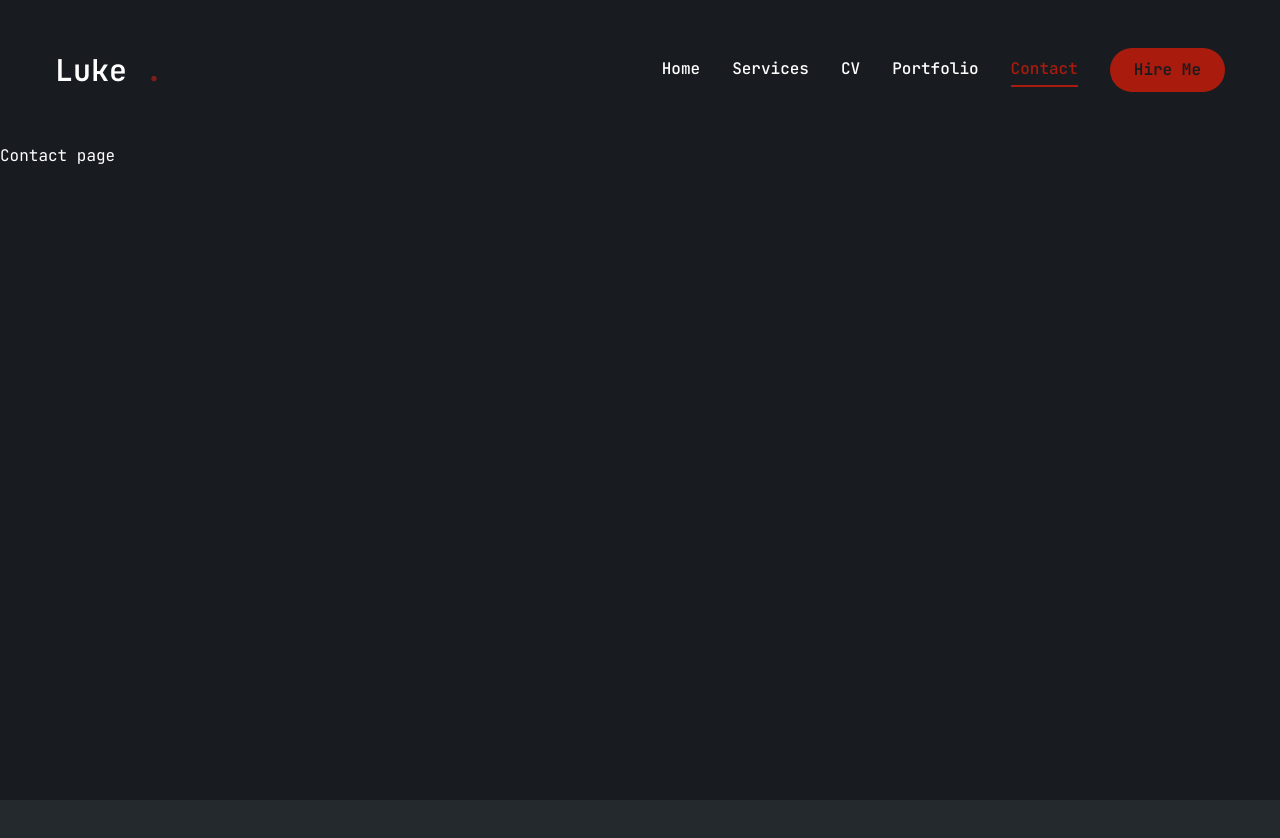
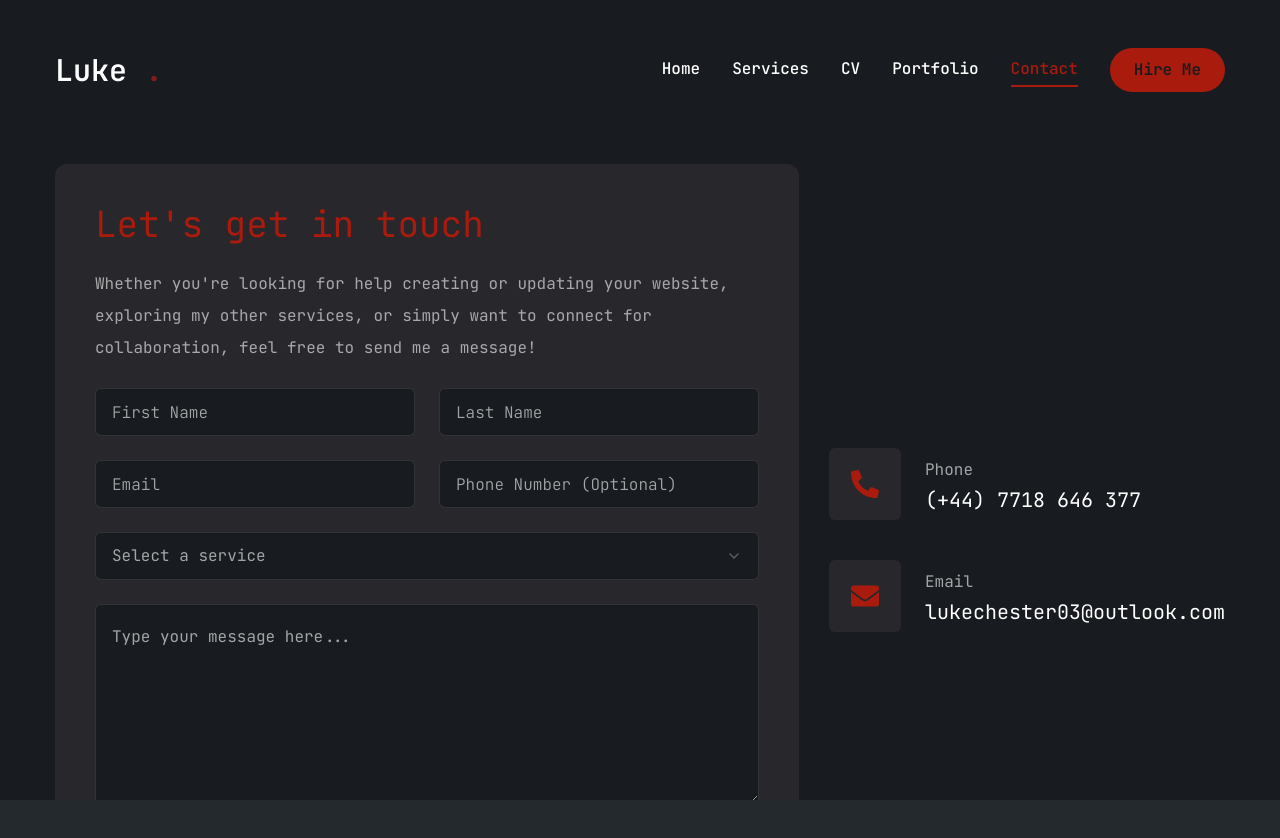
Before and after one commit to LukeChester03/luke-portfolio, a Next.js app: page /contact in a window 1280 px wide. Shown: the top 838 px of the page. Before the commit the page ends 800 px from the top, so only its background shows below. Built offline with nearby package versions, Linux system fonts and the light colour scheme.

Commit message:
made contact page

```diff
--- a/app/contact/page.tsx
+++ b/app/contact/page.tsx
@@ -1,7 +1,91 @@
-import React from "react";
+"use client";
 
+import { Button } from "@/components/ui/Button";
+import { Input } from "@/components/ui/Input";
+import { Textarea } from "@/components/ui/Textarea";
+import {
+  Select,
+  SelectContent,
+  SelectGroup,
+  SelectItem,
+  SelectLabel,
+  SelectTrigger,
+  SelectValue,
+} from "@/components/ui/Select";
+import { FaPhoneAlt, FaEnvelope, FaMapMarkerAlt } from "react-icons/fa";
+import { motion } from "framer-motion";
+const info = [
+  { icon: <FaPhoneAlt />, title: "Phone", description: "(+44) 7718 646 377" },
+  { icon: <FaEnvelope />, title: "Email", description: "lukechester03@outlook.com" },
+];
 const Contact = () => {
-  return <div>Contact page</div>;
+  return (
+    <motion.section
+      initial={{ opacity: 0 }}
+      animate={{ opacity: 1, transition: { delay: 2.4, duration: 0.4, ease: "easeIn" } }}
+      className="py-6"
+    >
+      <div className="container mx-auto">
+        <div className="flex flex-col xl:flex-row gap-[30px]">
+          <div className="xl:h-[54%] order-2 xl:order-none ">
+            <form className="flex flex-col gap-6 p-10 bg-[#27272c] rounded-xl">
+              <h3 className="text-4xl text-accent ">Let's get in touch</h3>
+              <p className="text-white/60">
+                Whether you're looking for help creating or updating your website, exploring my
+                other services, or simply want to connect for collaboration, feel free to send me a
+                message!
+              </p>
+              {/* input */}
+              <div className="grid frid-cols-1 md:grid-cols-2 gap-6 ">
+                <Input type="firstname" placeholder="First Name" />
+                <Input type="lastname" placeholder="Last Name" />
+                <Input type="email" placeholder="Email" />
+                <Input type="phone" placeholder="Phone Number (Optional)" />
+              </div>
+              {/* select */}
+              <Select>
+                <SelectTrigger className="w-full">
+                  <SelectValue placeholder="Select a service" />
+                </SelectTrigger>
+                <SelectContent>
+                  <SelectGroup>
+                    <SelectLabel>Select a Service</SelectLabel>
+                    <SelectItem value="Web Development">Web Development</SelectItem>
+                    <SelectItem value="UI/UX Design">UI/UX Design</SelectItem>
+                    <SelectItem value="Tech Consulting">Tech Consulting</SelectItem>
+                    <SelectItem value="Mobile Development">Mobile Development</SelectItem>
+                    <SelectItem value="Misc">Other (Please Specify)</SelectItem>
+                  </SelectGroup>
+                </SelectContent>
+              </Select>
+              <Textarea className="h-[200px]" placeholder="Type your message here..." />
+              <Button size={"md"} className="max-w-40 self-center items-center justify-center">
+                Send Message
+              </Button>
+            </form>
+          </div>
+          {/* info */}
+          <div className="flex-1 flex items-center xl:justify-end order-1 xl:order-none mb-8 xl:mb-0">
+            <ul className="flex flex-col gap-10">
+              {info.map((item, index) => {
+                return (
+                  <li key={index} className="flex items-center gap-6">
+                    <div className="w-[52px] h-[52px] xl:w-[72px] xl:h-[72px] bg-[#27272c] text-accent rounded-md flex items-center justify-center">
+                      <div className="text-[28px]">{item.icon}</div>
+                    </div>
+                    <div>
+                      <p className="text-white/60">{item.title}</p>
+                      <h3 className="text-xl">{item.description}</h3>
+                    </div>
+                  </li>
+                );
+              })}
+            </ul>
+          </div>
+        </div>
+      </div>
+    </motion.section>
+  );
 };
 
 export default Contact;
--- a/app/page.tsx
+++ b/app/page.tsx
@@ -1,6 +1,6 @@
 "use client";
 import Stats from "@/components/ui/Stats";
-import { Button } from "@/components/ui/button";
+import { Button } from "@/components/ui/Button";
 import Photo from "@/components/ui/Photo";
 import Social from "@/components/ui/Social";
 import React from "react";
--- a/components/ui/Fly.tsx
+++ b/components/ui/Fly.tsx
@@ -15,7 +15,7 @@
 
 // reverse index for staggered delay
 const reverseIndex = (index: number) => {
-  const totalSteps = 6;
+  const totalSteps = 5;
   return (totalSteps - index - 1) * 0.1;
 };
 
@@ -23,7 +23,7 @@
   return (
     <>
       {/* render six motion divs going bottom left to top right */}
-      {[...Array(8)].map((_, index) => {
+      {[...Array(5)].map((_, index) => {
         return (
           <motion.div
             key={index}
--- a/components/ui/Header.tsx
+++ b/components/ui/Header.tsx
@@ -3,7 +3,7 @@
 
 //Components
 import Nav from "./Nav";
-import { Button } from "./button";
+import { Button } from "./Button";
 import MobileNav from "./MobileNav";
 
 const Header = () => {
--- a/components/ui/input.tsx
+++ b/components/ui/input.tsx
@@ -1,9 +1,8 @@
-import * as React from "react"
+import * as React from "react";
 
-import { cn } from "@/lib/utils"
+import { cn } from "@/lib/utils";
 
-export interface InputProps
-  extends React.InputHTMLAttributes<HTMLInputElement> {}
+export interface InputProps extends React.InputHTMLAttributes<HTMLInputElement> {}
 
 const Input = React.forwardRef<HTMLInputElement, InputProps>(
   ({ className, type, ...props }, ref) => {
@@ -11,15 +10,15 @@
       <input
         type={type}
         className={cn(
-          "flex h-10 w-full rounded-md border border-input bg-background px-3 py-2 text-sm ring-offset-background file:border-0 file:bg-transparent file:text-sm file:font-medium placeholder:text-muted-foreground focus-visible:outline-none focus-visible:ring-2 focus-visible:ring-ring focus-visible:ring-offset-2 disabled:cursor-not-allowed disabled:opacity-50",
+          "flex h-[48px] rounded-md border border-white/10 focus:border-accent font-light bg-primary px-4 py-5 text-base placeholder:text-white/60 outline-none",
           className
         )}
         ref={ref}
         {...props}
       />
-    )
+    );
   }
-)
-Input.displayName = "Input"
+);
+Input.displayName = "Input";
 
-export { Input }
+export { Input };
--- a/components/ui/select.tsx
+++ b/components/ui/select.tsx
@@ -1,16 +1,16 @@
-"use client"
+"use client";
 
-import * as React from "react"
-import * as SelectPrimitive from "@radix-ui/react-select"
-import { Check, ChevronDown, ChevronUp } from "lucide-react"
+import * as React from "react";
+import * as SelectPrimitive from "@radix-ui/react-select";
+import { Check, ChevronDown, ChevronUp } from "lucide-react";
 
-import { cn } from "@/lib/utils"
+import { cn } from "@/lib/utils";
 
-const Select = SelectPrimitive.Root
+const Select = SelectPrimitive.Root;
 
-const SelectGroup = SelectPrimitive.Group
+const SelectGroup = SelectPrimitive.Group;
 
-const SelectValue = SelectPrimitive.Value
+const SelectValue = SelectPrimitive.Value;
 
 const SelectTrigger = React.forwardRef<
   React.ElementRef<typeof SelectPrimitive.Trigger>,
@@ -19,7 +19,7 @@
   <SelectPrimitive.Trigger
     ref={ref}
     className={cn(
-      "flex h-10 w-full items-center justify-between rounded-md border border-input bg-background px-3 py-2 text-sm ring-offset-background placeholder:text-muted-foreground focus:outline-none focus:ring-2 focus:ring-ring focus:ring-offset-2 disabled:cursor-not-allowed disabled:opacity-50 [&>span]:line-clamp-1",
+      "flex h-[48px] w-full items-center justify-between rounded-md border border-white/10 bg-primary px-4 py-5 text-base text-white/60 placeholder:text-white/10 focus:border-accent outline-none",
       className
     )}
     {...props}
@@ -29,8 +29,8 @@
       <ChevronDown className="h-4 w-4 opacity-50" />
     </SelectPrimitive.Icon>
   </SelectPrimitive.Trigger>
-))
-SelectTrigger.displayName = SelectPrimitive.Trigger.displayName
+));
+SelectTrigger.displayName = SelectPrimitive.Trigger.displayName;
 
 const SelectScrollUpButton = React.forwardRef<
   React.ElementRef<typeof SelectPrimitive.ScrollUpButton>,
@@ -38,16 +38,13 @@
 >(({ className, ...props }, ref) => (
   <SelectPrimitive.ScrollUpButton
     ref={ref}
-    className={cn(
-      "flex cursor-default items-center justify-center py-1",
-      className
-    )}
+    className={cn("flex cursor-default items-center justify-center py-1", className)}
     {...props}
   >
     <ChevronUp className="h-4 w-4" />
   </SelectPrimitive.ScrollUpButton>
-))
-SelectScrollUpButton.displayName = SelectPrimitive.ScrollUpButton.displayName
+));
+SelectScrollUpButton.displayName = SelectPrimitive.ScrollUpButton.displayName;
 
 const SelectScrollDownButton = React.forwardRef<
   React.ElementRef<typeof SelectPrimitive.ScrollDownButton>,
@@ -55,17 +52,13 @@
 >(({ className, ...props }, ref) => (
   <SelectPrimitive.ScrollDownButton
     ref={ref}
-    className={cn(
-      "flex cursor-default items-center justify-center py-1",
-      className
-    )}
+    className={cn("flex cursor-default items-center justify-center py-1", className)}
     {...props}
   >
     <ChevronDown className="h-4 w-4" />
   </SelectPrimitive.ScrollDownButton>
-))
-SelectScrollDownButton.displayName =
-  SelectPrimitive.ScrollDownButton.displayName
+));
+SelectScrollDownButton.displayName = SelectPrimitive.ScrollDownButton.displayName;
 
 const SelectContent = React.forwardRef<
   React.ElementRef<typeof SelectPrimitive.Content>,
@@ -75,7 +68,7 @@
     <SelectPrimitive.Content
       ref={ref}
       className={cn(
-        "relative z-50 max-h-96 min-w-[8rem] overflow-hidden rounded-md border bg-popover text-popover-foreground shadow-md data-[state=open]:animate-in data-[state=closed]:animate-out data-[state=closed]:fade-out-0 data-[state=open]:fade-in-0 data-[state=closed]:zoom-out-95 data-[state=open]:zoom-in-95 data-[side=bottom]:slide-in-from-top-2 data-[side=left]:slide-in-from-right-2 data-[side=right]:slide-in-from-left-2 data-[side=top]:slide-in-from-bottom-2",
+        "relative z-50 max-h-96 min-w-[8rem] overflow-hidden rounded-md border border-white/10 bg-primary text-white shadow-md data-[state=open]:animate-in data-[state=closed]:animate-out data-[state=closed]:fade-out-0 data-[state=open]:fade-in-0 data-[state=closed]:zoom-out-95 data-[state=open]:zoom-in-95 data-[side=bottom]:slide-in-from-top-2 data-[side=left]:slide-in-from-right-2 data-[side=right]:slide-in-from-left-2 data[side=top]:slide-in-from-bottom-2 dark:border-slate-800 dark:bg-slate-950 dark:text-slate-50",
         position === "popper" &&
           "data-[side=bottom]:translate-y-1 data-[side=left]:-translate-x-1 data-[side=right]:translate-x-1 data-[side=top]:-translate-y-1",
         className
@@ -96,8 +89,8 @@
       <SelectScrollDownButton />
     </SelectPrimitive.Content>
   </SelectPrimitive.Portal>
-))
-SelectContent.displayName = SelectPrimitive.Content.displayName
+));
+SelectContent.displayName = SelectPrimitive.Content.displayName;
 
 const SelectLabel = React.forwardRef<
   React.ElementRef<typeof SelectPrimitive.Label>,
@@ -108,8 +101,8 @@
     className={cn("py-1.5 pl-8 pr-2 text-sm font-semibold", className)}
     {...props}
   />
-))
-SelectLabel.displayName = SelectPrimitive.Label.displayName
+));
+SelectLabel.displayName = SelectPrimitive.Label.displayName;
 
 const SelectItem = React.forwardRef<
   React.ElementRef<typeof SelectPrimitive.Item>,
@@ -131,8 +124,8 @@
 
     <SelectPrimitive.ItemText>{children}</SelectPrimitive.ItemText>
   </SelectPrimitive.Item>
-))
-SelectItem.displayName = SelectPrimitive.Item.displayName
+));
+SelectItem.displayName = SelectPrimitive.Item.displayName;
 
 const SelectSeparator = React.forwardRef<
   React.ElementRef<typeof SelectPrimitive.Separator>,
@@ -143,8 +136,8 @@
     className={cn("-mx-1 my-1 h-px bg-muted", className)}
     {...props}
   />
-))
-SelectSeparator.displayName = SelectPrimitive.Separator.displayName
+));
+SelectSeparator.displayName = SelectPrimitive.Separator.displayName;
 
 export {
   Select,
@@ -157,4 +150,4 @@
   SelectSeparator,
   SelectScrollUpButton,
   SelectScrollDownButton,
-}
+};
--- a/components/ui/textarea.tsx
+++ b/components/ui/textarea.tsx
@@ -1,24 +1,23 @@
-import * as React from "react"
+import * as React from "react";
 
-import { cn } from "@/lib/utils"
+import { cn } from "@/lib/utils";
 
-export interface TextareaProps
-  extends React.TextareaHTMLAttributes<HTMLTextAreaElement> {}
+export interface TextareaProps extends React.TextareaHTMLAttributes<HTMLTextAreaElement> {}
 
 const Textarea = React.forwardRef<HTMLTextAreaElement, TextareaProps>(
   ({ className, ...props }, ref) => {
     return (
       <textarea
         className={cn(
-          "flex min-h-[80px] w-full rounded-md border border-input bg-background px-3 py-2 text-sm ring-offset-background placeholder:text-muted-foreground focus-visible:outline-none focus-visible:ring-2 focus-visible:ring-ring focus-visible:ring-offset-2 disabled:cursor-not-allowed disabled:opacity-50",
+          "flex min-h-[80px] w-full rounded-md border border-white/10 bg-primary px-4 py-5 text-base placeholder:text-white/60 focus-visible:outline-none focus-visible:ring-1 focus-visible:ring-accent focus-visible:ring-offset-0 disabled:cursor-not-allowed disabled:opacity-50",
           className
         )}
         ref={ref}
         {...props}
       />
-    )
+    );
   }
-)
-Textarea.displayName = "Textarea"
+);
+Textarea.displayName = "Textarea";
 
-export { Textarea }
+export { Textarea };
--- a/package.json
+++ b/package.json
@@ -24,6 +24,7 @@
     "react-countup": "^6.5.3",
     "react-dom": "^18.3.1",
     "react-icons": "^5.2.1",
+    "react-vertical-timeline-component": "^3.5.3",
     "tailwind-merge": "^2.4.0",
     "tailwindcss-animate": "^1.0.7"
   },
@@ -31,6 +32,7 @@
     "@types/node": "^20",
     "@types/react": "^18",
     "@types/react-dom": "^18",
+    "@types/react-vertical-timeline-component": "^3.3.6",
     "eslint": "^8",
     "eslint-config-next": "14.2.4",
     "postcss": "^8",
```
Also changed, not shown: app/CV/page.tsx (+18 -2 lines), components/ui/Timeline.tsx (added, +54 -0 lines), components/ui/ScrollArea.tsx (renamed from components/ui/scroll-area.tsx), 1 other file (tests, documents, lock files or other folders).
